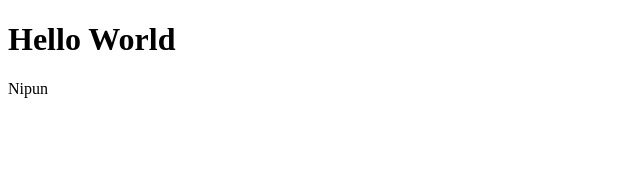
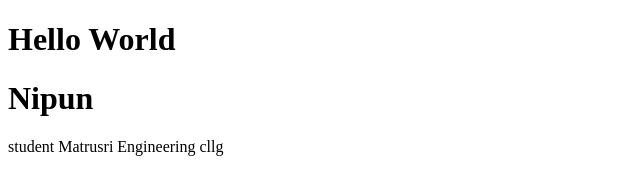
Before and after one commit to SakethMattupalli/SakethMattupalli.github.io, a plain HTML site: page index.html in a window 1280 px wide. Shown: the whole page, without its empty margins (0-640 px from the left). Drawn offline with Linux system fonts and the light colour scheme.

Commit message:
Update index.html

```diff
--- a/index.html
+++ b/index.html
@@ -2,6 +2,7 @@
 <html>
 <body>
 <h1>Hello World</h1>
-<p>Nipun </p>
+<h1>Nipun </h1>
+  <p> student Matrusri Engineering cllg </p>
 </body>
 </html>
```
